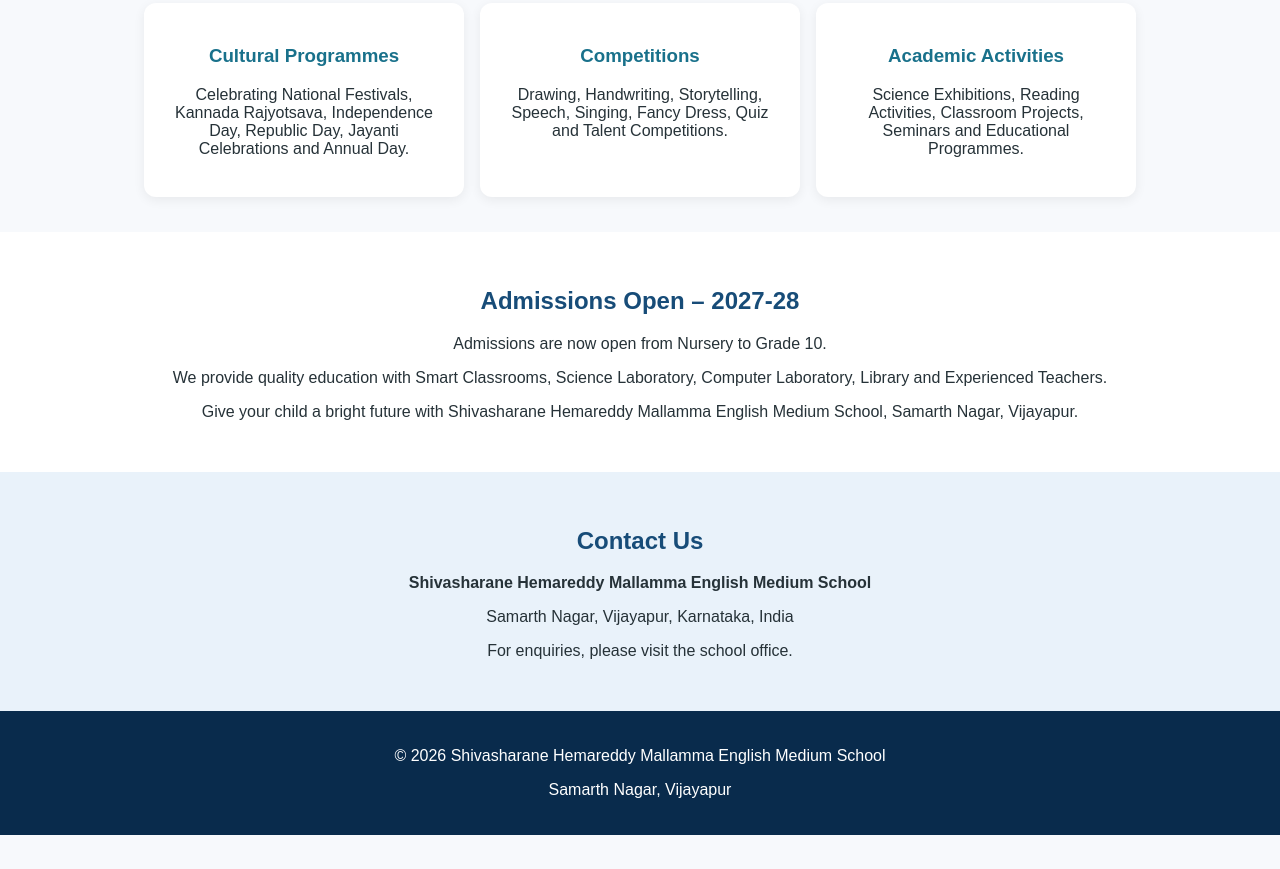
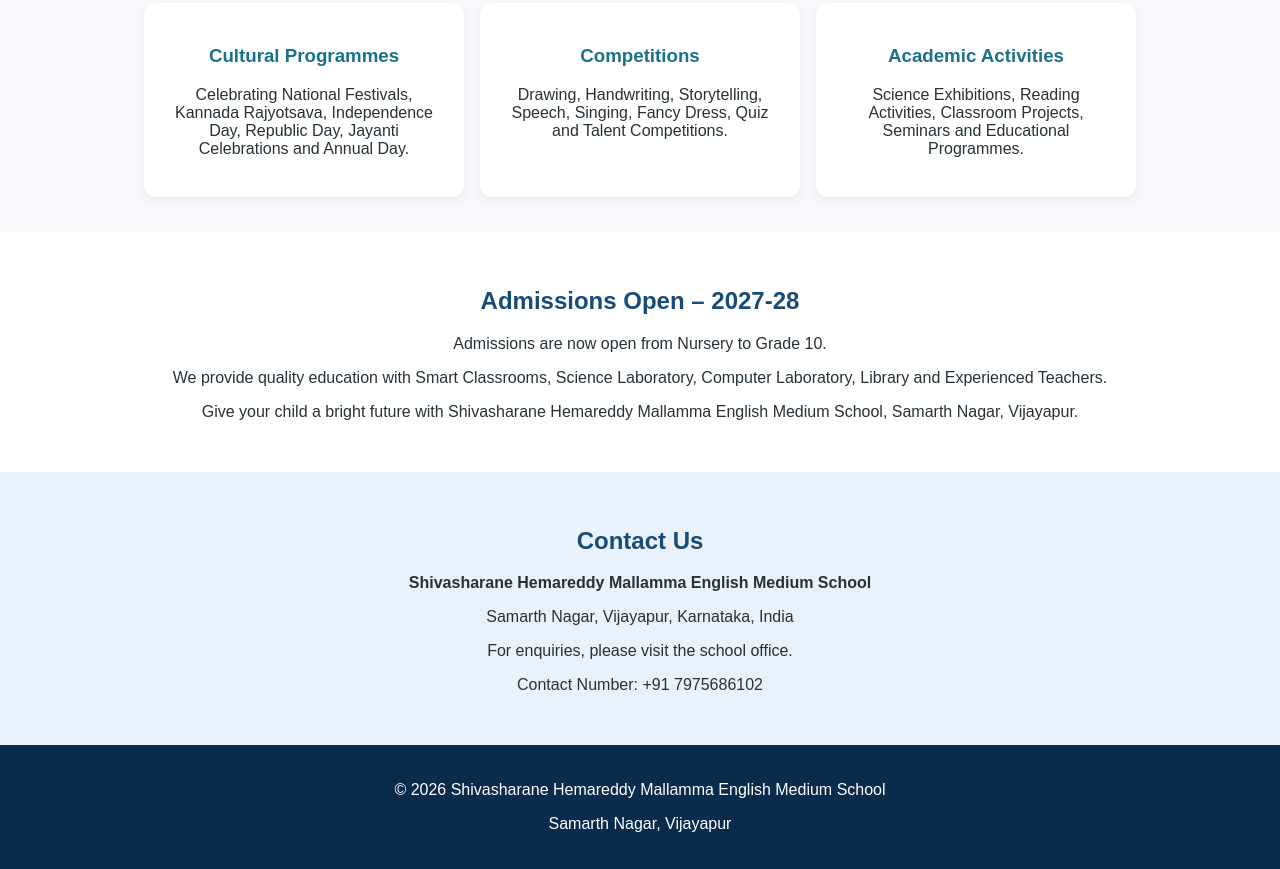
Before and after one commit to shmeps-2024/shivasharane-school-website, a plain HTML site: page index.html in a window 1280 px wide. Shown: the part 3680-4549 px from the top of the page. Before the commit the page ends 4515 px from the top, so only its background shows below. Drawn offline with Linux system fonts and the light colour scheme.

Commit message:
Update index.html

```diff
--- a/index.html
+++ b/index.html
@@ -310,6 +310,7 @@ header img {
 <p><b>Shivasharane Hemareddy Mallamma English Medium School</b></p>
 <p>Samarth Nagar, Vijayapur, Karnataka, India</p>
 <p>For enquiries, please visit the school office.</p>
+<p>Contact Number: +91 7975686102</p>
 </section>
 
 <footer>
```
